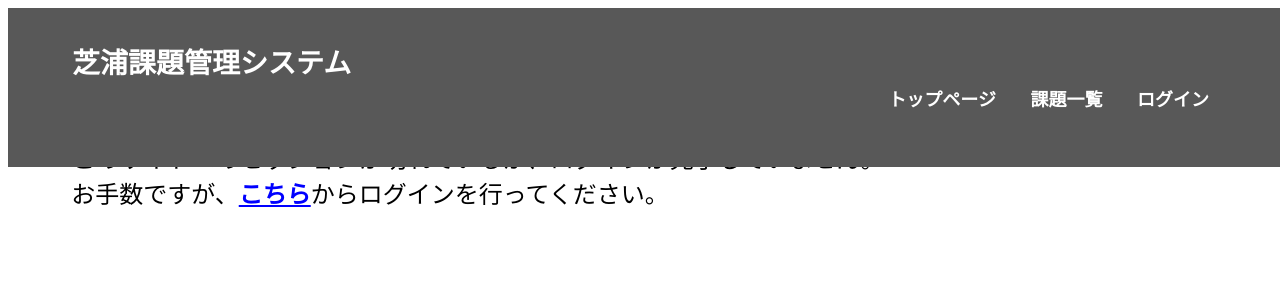
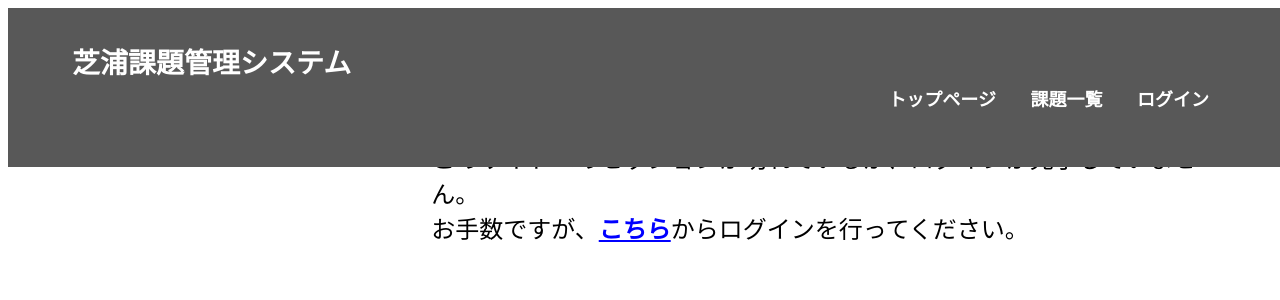
Before and after one commit to Tomoya777/project, a Django app: page /home/ in a window 1280 px wide. Shown: the top 300 px of the page. Run offline with Django 3.2, Linux system fonts and the light colour scheme; some libraries are stand-ins or nearby versions.

Commit message:
style.cssにhome.htmlのレイアウトを追加．多分手直しすることになるはず.

```diff
--- a/site/static/css/style.css
+++ b/site/static/css/style.css
@@ -52,4 +52,18 @@
         color: #000000;
         text-align: left;
     }
+    .main-container{
+        overflow: hidden;
+    }
+    .sidebar{
+        float: left;
+    }
+    .maincol{
+        float: right;
+        width: 100%;
+        margin: 0 0 0 -360px;
+    }
+    .main-container{
+        margin-left: 360px;
+    }
 }
```
